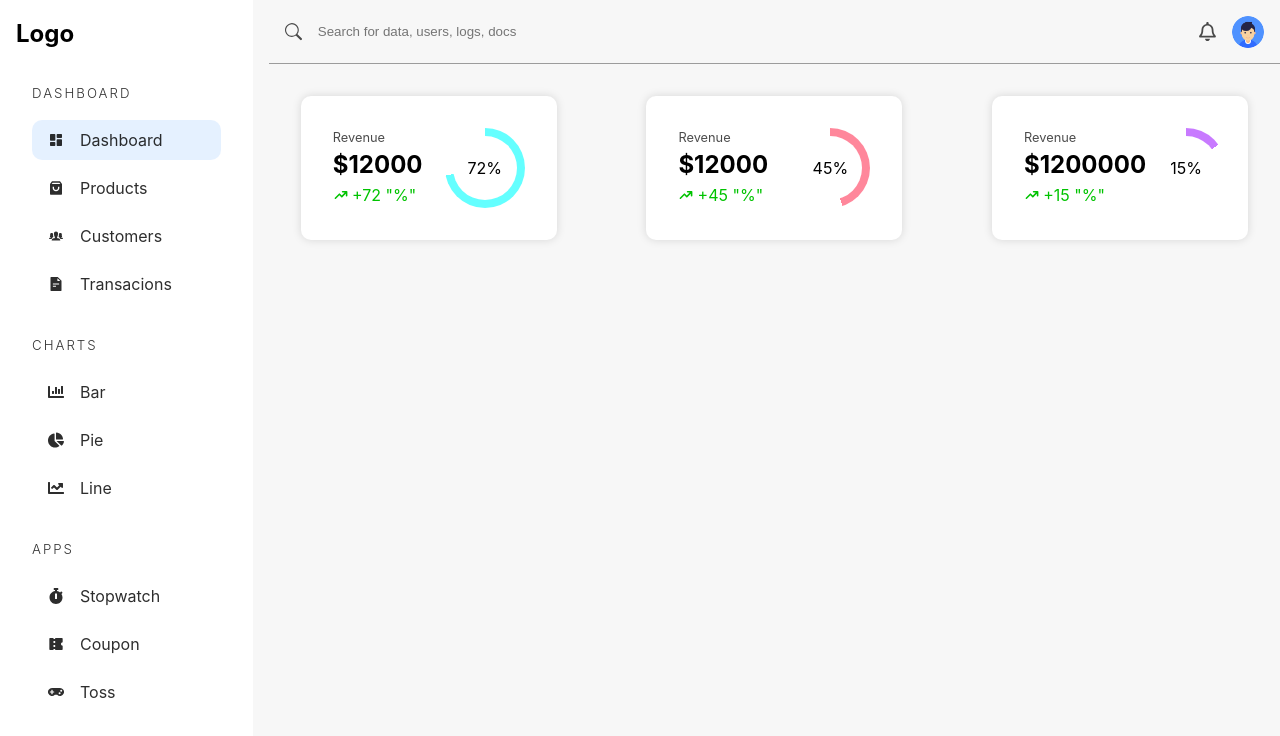
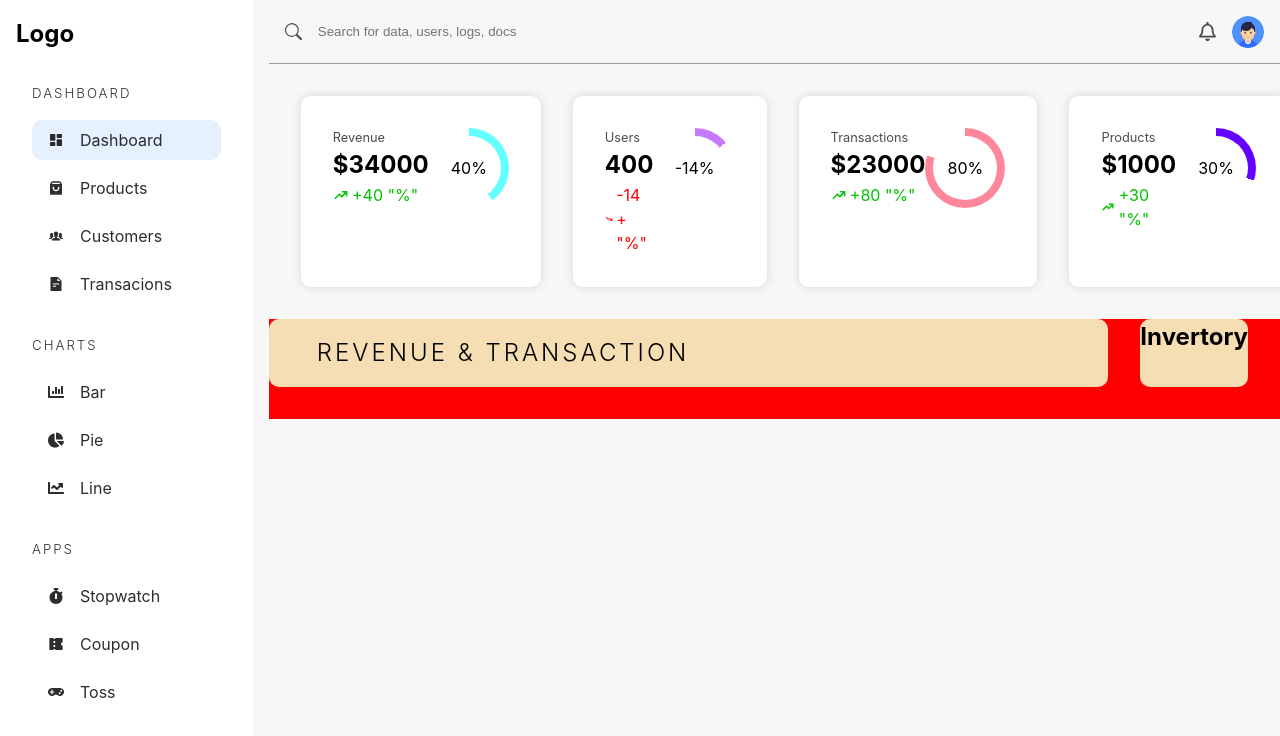
Before and after one commit to anivnssb/ecommerce_store_mern_Ts_redux, a React (Vite) app: page /admin/dashboard in a window 1280 px wide. Shown: the top 736 px of the page. Built offline with nearby package versions, Linux system fonts and the light colour scheme.

Commit message:
classname changes,adding graph section

```diff
--- a/src/Admin/pages/Customers.tsx
+++ b/src/Admin/pages/Customers.tsx
@@ -2,7 +2,7 @@ import Sidebar from "../components/Sidebar";
 
 const Customers = () => {
   return (
-    <div className="adminContainer">
+    <div className="admin-container">
       <Sidebar />
       <main>skdndkn</main>
     </div>
--- a/src/Admin/pages/Dashboard.tsx
+++ b/src/Admin/pages/Dashboard.tsx
@@ -6,7 +6,7 @@ import { HiTrendingDown, HiTrendingUp } from "react-icons/hi";
 
 const Dashboard = () => {
   return (
-    <div className="adminContainer">
+    <div className="admin-container">
       <Sidebar />
       <main className="dashboard">
         <div className="bar">
@@ -15,34 +15,52 @@ const Dashboard = () => {
           <FaRegBell />
           <img src={userImage} alt="User" />
         </div>
-        <section className="widgetcontainer">
+        <section className="widget-container">
           <WidgetItem
             {...{
               heading: "Revenue",
-              value: 12000,
-              percent: 72,
+              value: 34000,
+              percent: 40,
               color: "rgb(100,285,255)",
               amount: true,
             }}
           />
           <WidgetItem
             {...{
-              heading: "Revenue",
-              value: 12000,
-              percent: 45,
+              heading: "Users",
+              value: 400,
+              percent: -14,
+              color: "rgb(200,122,325)",
+            }}
+          />
+
+          <WidgetItem
+            {...{
+              heading: "Transactions",
+              value: 23000,
+              percent: 80,
               color: "rgb(500,135,155)",
               amount: true,
             }}
           />
           <WidgetItem
             {...{
-              heading: "Revenue",
-              value: 1200000,
-              percent: 15,
-              color: "rgb(200,122,325)",
+              heading: "Products",
+              value: 1000,
+              percent: 30,
+              color: "rgb(100,0,255)",
               amount: true,
             }}
           />
+        </section>
+        <section className="graph-container">
+          <div className="revenue-chart">
+            <h2>Revenue & Transaction</h2>
+            {/* Graph Here */}
+          </div>
+          <div className="dashboard-categories">
+            <h2>Invertory</h2>
+          </div>
         </section>
       </main>
     </div>
@@ -61,10 +79,10 @@ const WidgetItem = ({
   value,
   percent,
   color,
-  amount,
+  amount = false,
 }: widgetItemProps) => (
   <article className="widget">
-    <div className="widgetInfo">
+    <div className="widget-info">
       <p>{heading}</p>
       <h4>{amount ? `$${value}` : value}</h4>
       {percent > 0 ? (
@@ -72,13 +90,13 @@ const WidgetItem = ({
           <HiTrendingUp /> +{percent} "%"
         </span>
       ) : (
-        <span className="">
-          <HiTrendingDown /> +{percent} + "%"
+        <span className="red">
+          <HiTrendingDown /> {percent} + "%"
         </span>
       )}
     </div>
     <div
-      className="widgetCircle"
+      className="widget-circle"
       style={{
         background: `conic-gradient(${color} ${
           Math.abs(percent) * 3.6
--- a/src/Admin/pages/Products.tsx
+++ b/src/Admin/pages/Products.tsx
@@ -2,7 +2,7 @@ import Sidebar from "../components/Sidebar";
 
 const Products = () => {
   return (
-    <div className="adminContainer">
+    <div className="admin-container">
       <Sidebar />
       <main>skdndkn</main>
     </div>
--- a/src/Admin/pages/Transactions.tsx
+++ b/src/Admin/pages/Transactions.tsx
@@ -2,7 +2,7 @@ import Sidebar from "../components/Sidebar";
 
 const Transactions = () => {
   return (
-    <div className="adminContainer">
+    <div className="admin-container">
       <Sidebar />
       <main>skdndkn</main>
     </div>
--- a/src/Admin/styles/app.scss
+++ b/src/Admin/styles/app.scss
@@ -25,7 +25,7 @@ a {
   color: rgb(0, 195, 0);
 }
 
-.adminContainer {
+.admin-container {
   @include grid(1fr 4fr, 2rem);
   height: 100vh;
   background-color: rgb(247, 247, 247);
--- a/src/Admin/styles/dashboard.scss
+++ b/src/Admin/styles/dashboard.scss
@@ -19,7 +19,7 @@
       border-radius: 50%;
     }
   }
-  .widgetcontainer {
+  .widget-container {
     @include flex(row, space-between, stretch, 2rem);
     padding: 2rem;
   }
@@ -30,7 +30,7 @@
     padding: 2rem;
     border-radius: 10px;
     @include flex(row, space-between, stretch, 0);
-    .widgetInfo {
+    .widget-info {
       > p {
         opacity: 0.7;
         font-size: 0.8rem;
@@ -42,7 +42,7 @@
         @include flex(row, unset, center, 0.2rem);
       }
     }
-    .widgetCircle {
+    .widget-circle {
       flex: none;
       position: relative;
       @include square(5rem);
@@ -61,4 +61,20 @@
       }
     }
   }
+  .graph-container {
+    @include flex(row, unset, unset, 2rem);
+    background-color: red;
+    padding: 0 2rem 2rem 0;
+    > div {
+      background-color: wheat;
+      border-radius: 10px;
+    }
+    .revenue-chart {
+      width: 100%;
+      padding: 1rem 3rem;
+      > h2 {
+        @include heading;
+      }
+    }
+  }
 }
```
